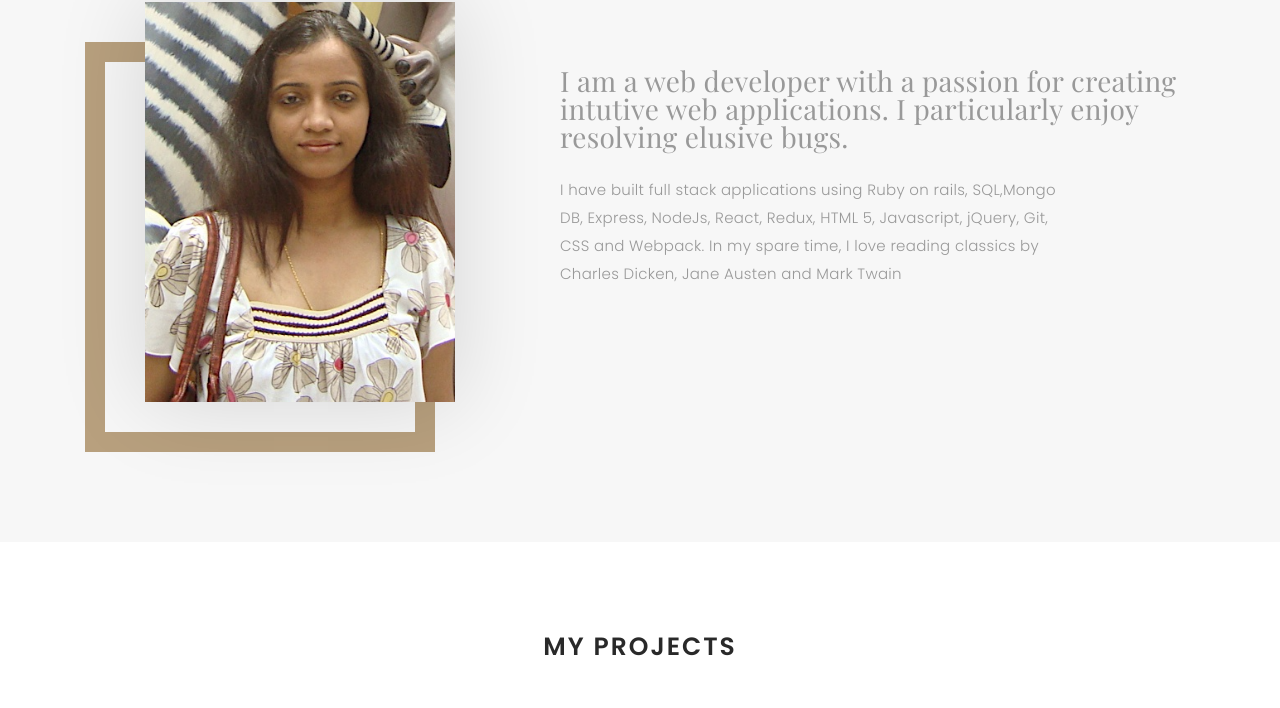
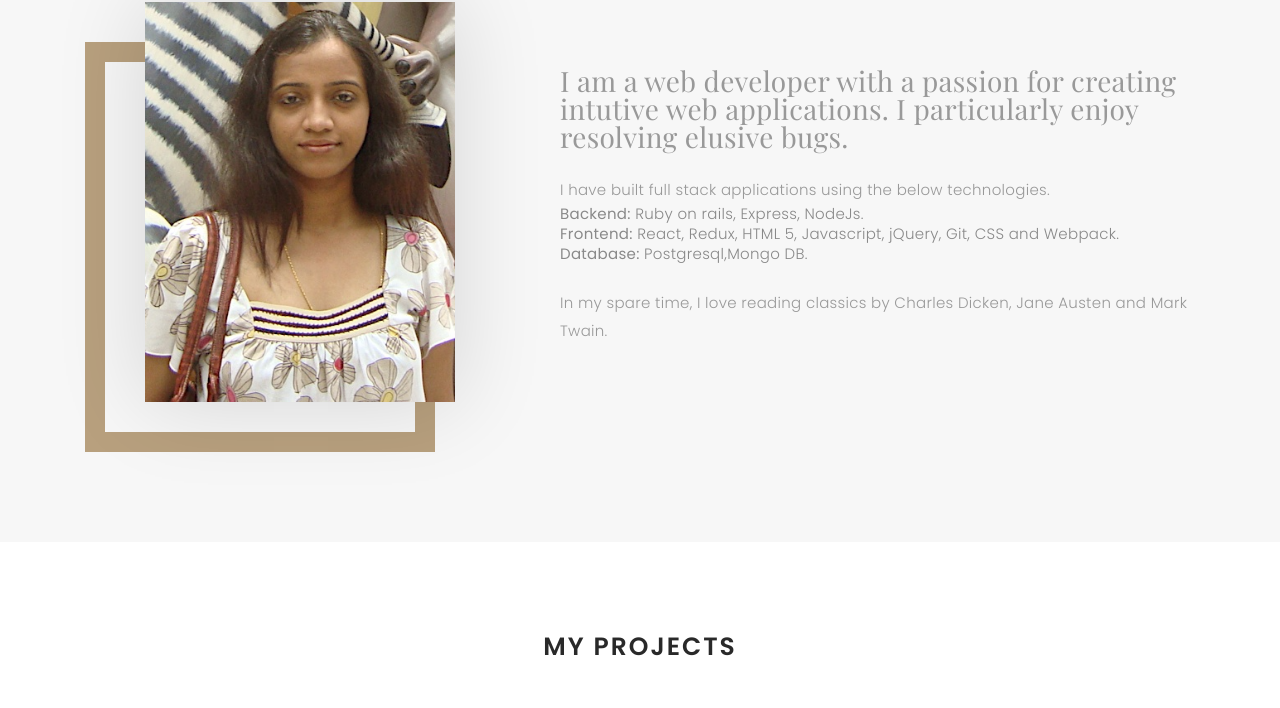
Before and after one commit to archhere/Archana-Kannan---Portfolio, a plain HTML site: page index.html in a window 1280 px wide. Shown: the part 948-1656 px from the top of the page. Drawn offline with nearby package versions, Linux system fonts and the light colour scheme; files whose address does not match are found by name; a web font is replaced by a local one.

Commit message:
add extra divs in about me section

```diff
--- a/index.html
+++ b/index.html
@@ -104,8 +104,12 @@
           <div class="about-descr">
 
             <p class="p-heading">I am a web developer with a passion for creating intutive web applications. I particularly enjoy resolving elusive bugs.</p>
-            <p class="separator"> I have built full stack applications using  Ruby on rails, SQL,Mongo DB, Express, NodeJs, React, Redux, HTML 5, Javascript, jQuery, Git, CSS and Webpack. In my spare time, I love reading classics by Charles Dicken, Jane Austen and Mark Twain</p>
-
+            <p class="separator"> I have built full stack applications using the below technologies.
+              <div><strong>Backend:</strong> Ruby on rails, Express, NodeJs. </div>
+              <div><strong>Frontend:</strong> React, Redux, HTML 5, Javascript, jQuery, Git, CSS and Webpack.</div>
+              <div><strong>Database:</strong> Postgresql,Mongo DB.</div>
+            </p>
+            <p>In my spare time, I love reading classics by Charles Dicken, Jane Austen and Mark Twain.</p>
           </div>
 
         </div>
```
